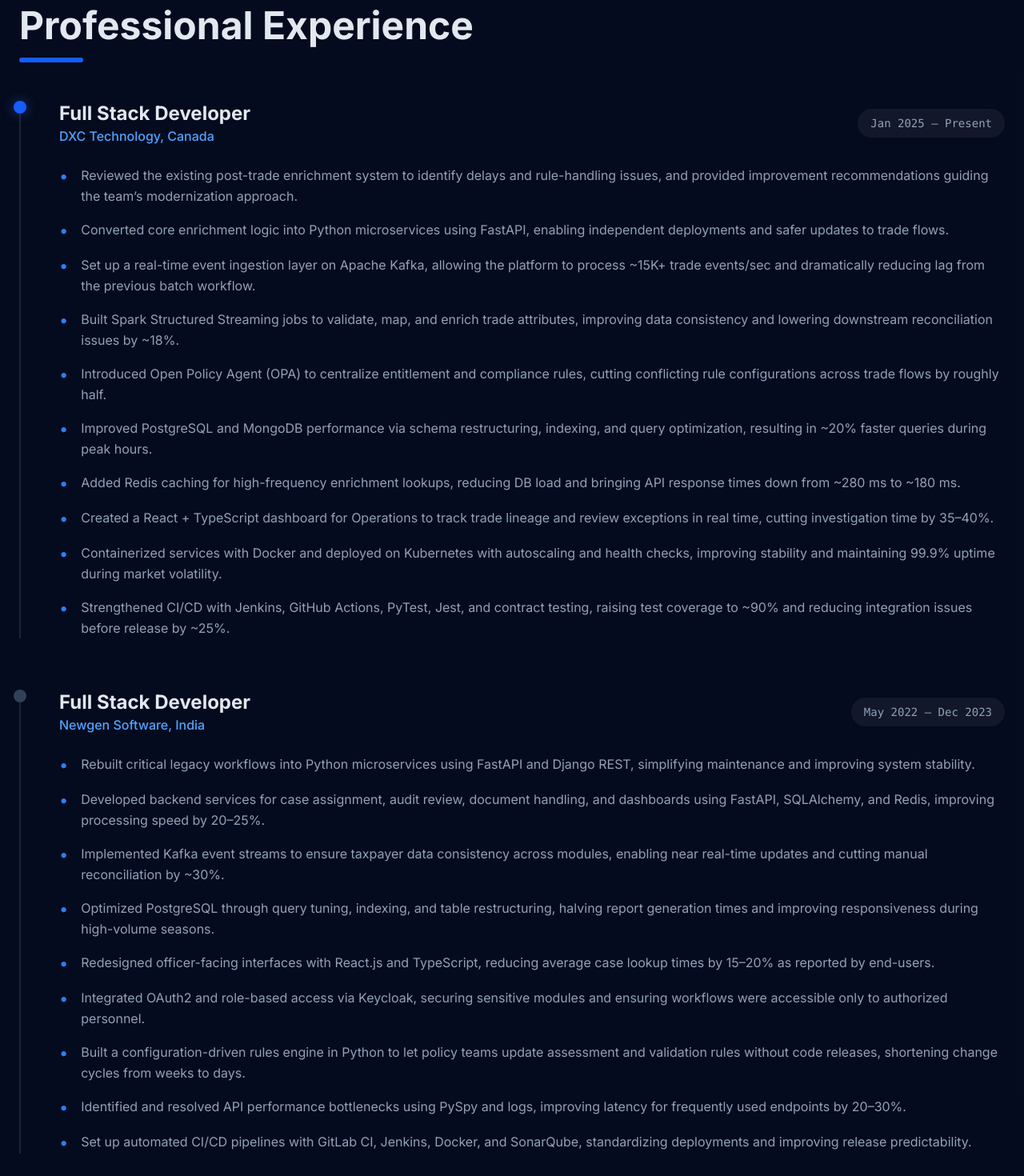
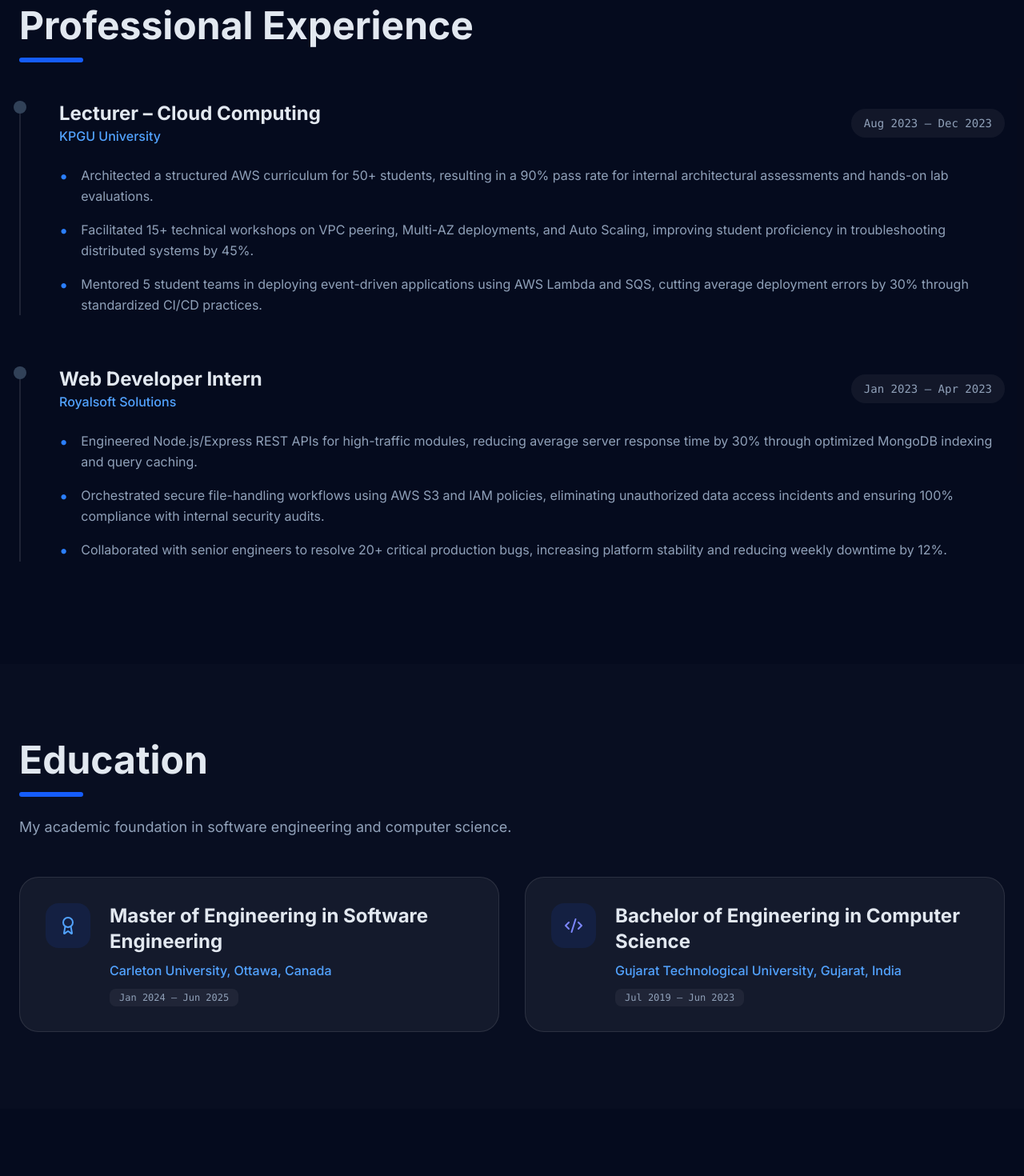
Before and after one commit to Rishi-Cs-ms/rishimajmudar.me, a React (Vite) app: page / in a window 1280 px wide. Shown: the part 920-2390 px from the top of the page at 80% size. Built offline with nearby package versions, Linux system fonts and the light colour scheme.

Commit message:
Added cloud architecture update

```diff
--- a/src/App.jsx
+++ b/src/App.jsx
@@ -140,13 +140,13 @@
         className="flex-1 text-center md:text-left"
       >
         <h1 className="text-6xl lg:text-8xl font-black mb-6 tracking-tight">
-          Full Stack <br />
+          AWS Cloud <br />
           <span className="text-transparent bg-clip-text bg-gradient-to-r from-blue-400 via-indigo-400 to-emerald-400">
-            Developer.
+            Engineer.
           </span>
         </h1>
         <p className="text-xl text-slate-400 font-light leading-relaxed max-w-xl mb-10">
-          Full Stack Developer with 3+ years experience building scalable backend services and web apps using Python (FastAPI, Django), JavaScript/TypeScript, and React. Experienced with Docker, Kubernetes, AWS, and designing data layers with PostgreSQL, MongoDB, Redis, and Kafka. Focused on reliable, observable systems and practical CI/CD practices.
+          AWS Certified Solutions Architect and Cloud Engineer focused on architecting High-Availability (99.99%) cloud infrastructures. Leverages Infrastructure as Code (Terraform), Kubernetes orchestration, and CI/CD automation to reduce operational overhead by 40%. Implements automated cost-optimization via Horizontal Pod Autoscaling (HPA) and serverless architectures to improve performance and reliability.
         </p>
         <div className="flex flex-col sm:flex-row items-center gap-4 justify-center md:justify-start">
           <a href="#projects" className="px-8 py-4 bg-white text-slate-950 rounded-2xl font-bold hover:scale-105 transition-all flex items-center gap-2 group">
@@ -297,38 +297,27 @@
 };
 
 const Skills = () => {
-  // Combined and simplified categories for cleaner layout
   const categories = [
     {
-      title: 'Languages & Frameworks',
-      icon: <Code2 />,
-      skills: ['Python', 'JavaScript (ES6+)', 'TypeScript', 'Django', 'DRF', 'Flask', 'FastAPI', 'Node.js', 'SQL']
+      title: 'Cloud & Security',
+      icon: <Cloud />,
+      skills: ['EC2', 'VPC', 'S3', 'RDS', 'Lambda', 'API Gateway', 'CloudFront', 'WAF', 'EKS', 'IAM', 'KMS', 'Cognito']
     },
     {
-      title: 'Frontend',
-      icon: <Cloud />,
-      skills: ['HTML5', 'CSS3', 'React.js', 'Redux Toolkit', 'Next.js', 'Tailwind CSS', 'Bootstrap', 'Figma']
+      title: 'Infrastructure & Containers',
+      icon: <Server />,
+      skills: ['Terraform (Modules, State Management)', 'Docker', 'Kubernetes', 'Helm', 'HPA', 'RBAC']
     },
     {
-      title: 'Cloud & DevOps',
-      icon: <Server />,
-      skills: ['AWS (EC2, Lambda, S3, RDS, CloudWatch)', 'Docker', 'Kubernetes', 'Terraform', 'Jenkins', 'GitHub Actions', 'Linux']
+      title: 'CI/CD & Automation',
+      icon: <Terminal />,
+      skills: ['GitHub Actions', 'Bash Scripting', 'Python (Boto3)', 'Node.js', 'RESTful API Design']
     },
     {
-      title: 'Databases & Messaging',
+      title: 'Monitoring & Tools',
       icon: <Zap />,
-      skills: ['PostgreSQL', 'MySQL', 'MongoDB', 'Redis', 'RabbitMQ', 'Kafka', 'Redis Streams', 'ELK']
+      skills: ['CloudWatch', 'Prometheus (basic)', 'Git', 'Agile/Scrum', 'JIRA', 'Linux Administration']
     },
-    {
-      title: 'Testing & CI/CD',
-      icon: <Terminal />,
-      skills: ['PyTest', 'unittest', 'Postman', 'Selenium', 'Swagger/OpenAPI', 'SonarQube', 'Jenkins Pipelines', 'Docker Compose']
-    },
-    {
-      title: 'AI & Tools',
-      icon: <Award />,
-      skills: ['TensorFlow', 'Scikit-learn', 'LLM Integration (OpenAI, LangChain)', 'RAG', 'VS Code', 'PyCharm', 'Chrome DevTools']
-    }
   ];
 
 
@@ -338,7 +327,7 @@
         <SectionHeading subtitle="Certified expertise in cloud architecture and modern DevOps practices.">
           Technical Skills
         </SectionHeading>
-        <div className="grid grid-cols-1 md:grid-cols-2 lg:grid-cols-3 gap-6">
+        <div className="grid grid-cols-1 md:grid-cols-2 lg:grid-cols-4 gap-6">
           {categories.map((cat, i) => (
             <motion.div
               key={cat.title}
@@ -346,7 +335,7 @@
               whileInView={{ opacity: 1, y: 0 }}
               viewport={{ once: true }}
               transition={{ delay: i * 0.1 }}
-              className="p-6 rounded-2xl bg-white/5 border border-white/8 hover:border-blue-500/40 transition-all group"
+              className="p-8 rounded-3xl bg-white/5 border border-white/10 hover:border-blue-500/50 transition-all group"
             >
               <div className="w-14 h-14 rounded-2xl bg-blue-600/10 flex items-center justify-center text-blue-400 mb-6 group-hover:scale-110 transition-transform">
                 {cat.icon}
@@ -354,7 +343,7 @@
               <h3 className="text-2xl font-bold mb-6">{cat.title}</h3>
               <div className="flex flex-wrap gap-2">
                 {cat.skills.map(s => (
-                  <span key={s} className="px-2 py-1 rounded-md bg-white/3 text-xs font-medium text-slate-300">
+                  <span key={s} className="px-3 py-1.5 rounded-lg bg-white/5 border border-white/5 text-xs font-semibold text-slate-400">
                     {s}
                   </span>
                 ))}
@@ -458,37 +447,24 @@
 const Experience = () => {
   const experiences = [
     {
-      title: "Full Stack Developer",
-      company: "DXC Technology, Canada",
-      period: "Jan 2025 – Present",
+      title: "Lecturer – Cloud Computing",
+      company: "KPGU University",
+      period: "Aug 2023 – Dec 2023",
       points: [
-        "Reviewed the existing post-trade enrichment system to identify delays and rule-handling issues, and provided improvement recommendations guiding the team’s modernization approach.",
-        "Converted core enrichment logic into Python microservices using FastAPI, enabling independent deployments and safer updates to trade flows.",
-        "Set up a real-time event ingestion layer on Apache Kafka, allowing the platform to process ~15K+ trade events/sec and dramatically reducing lag from the previous batch workflow.",
-        "Built Spark Structured Streaming jobs to validate, map, and enrich trade attributes, improving data consistency and lowering downstream reconciliation issues by ~18%.",
-        "Introduced Open Policy Agent (OPA) to centralize entitlement and compliance rules, cutting conflicting rule configurations across trade flows by roughly half.",
-        "Improved PostgreSQL and MongoDB performance via schema restructuring, indexing, and query optimization, resulting in ~20% faster queries during peak hours.",
-        "Added Redis caching for high-frequency enrichment lookups, reducing DB load and bringing API response times down from ~280 ms to ~180 ms.",
-        "Created a React + TypeScript dashboard for Operations to track trade lineage and review exceptions in real time, cutting investigation time by 35–40%.",
-        "Containerized services with Docker and deployed on Kubernetes with autoscaling and health checks, improving stability and maintaining 99.9% uptime during market volatility.",
-        "Strengthened CI/CD with Jenkins, GitHub Actions, PyTest, Jest, and contract testing, raising test coverage to ~90% and reducing integration issues before release by ~25%."
+        "Architected a structured AWS curriculum for 50+ students, resulting in a 90% pass rate for internal architectural assessments and hands-on lab evaluations.",
+        "Facilitated 15+ technical workshops on VPC peering, Multi-AZ deployments, and Auto Scaling, improving student proficiency in troubleshooting distributed systems by 45%.",
+        "Mentored 5 student teams in deploying event-driven applications using AWS Lambda and SQS, cutting average deployment errors by 30% through standardized CI/CD practices."
       ],
-      current: true
+      current: false
     },
     {
-      title: "Full Stack Developer",
-      company: "Newgen Software, India",
-      period: "May 2022 – Dec 2023",
+      title: "Web Developer Intern",
+      company: "Royalsoft Solutions",
+      period: "Jan 2023 – Apr 2023",
       points: [
-        "Rebuilt critical legacy workflows into Python microservices using FastAPI and Django REST, simplifying maintenance and improving system stability.",
-        "Developed backend services for case assignment, audit review, document handling, and dashboards using FastAPI, SQLAlchemy, and Redis, improving processing speed by 20–25%.",
-        "Implemented Kafka event streams to ensure taxpayer data consistency across modules, enabling near real-time updates and cutting manual reconciliation by ~30%.",
-        "Optimized PostgreSQL through query tuning, indexing, and table restructuring, halving report generation times and improving responsiveness during high-volume seasons.",
-        "Redesigned officer-facing interfaces with React.js and TypeScript, reducing average case lookup times by 15–20% as reported by end-users.",
-        "Integrated OAuth2 and role-based access via Keycloak, securing sensitive modules and ensuring workflows were accessible only to authorized personnel.",
-        "Built a configuration-driven rules engine in Python to let policy teams update assessment and validation rules without code releases, shortening change cycles from weeks to days.",
-        "Identified and resolved API performance bottlenecks using PySpy and logs, improving latency for frequently used endpoints by 20–30%.",
-        "Set up automated CI/CD pipelines with GitLab CI, Jenkins, Docker, and SonarQube, standardizing deployments and improving release predictability."
+        "Engineered Node.js/Express REST APIs for high-traffic modules, reducing average server response time by 30% through optimized MongoDB indexing and query caching.",
+        "Orchestrated secure file-handling workflows using AWS S3 and IAM policies, eliminating unauthorized data access incidents and ensuring 100% compliance with internal security audits.",
+        "Collaborated with senior engineers to resolve 20+ critical production bugs, increasing platform stability and reducing weekly downtime by 12%."
       ],
       current: false
     }
@@ -544,7 +520,7 @@
                 </div>
                 <div>
                   <p className="text-xs font-bold text-slate-500 uppercase tracking-widest mb-1">Email</p>
-                  <p className="text-xl font-medium">rishimajmudar25@gmail.com</p>
+                  <p className="text-xl font-medium">rishimajmudar96@gmail.com</p>
                 </div>
               </div>
 
```
Also changed, not shown: 1 other file (tests, documents, lock files or other folders).
